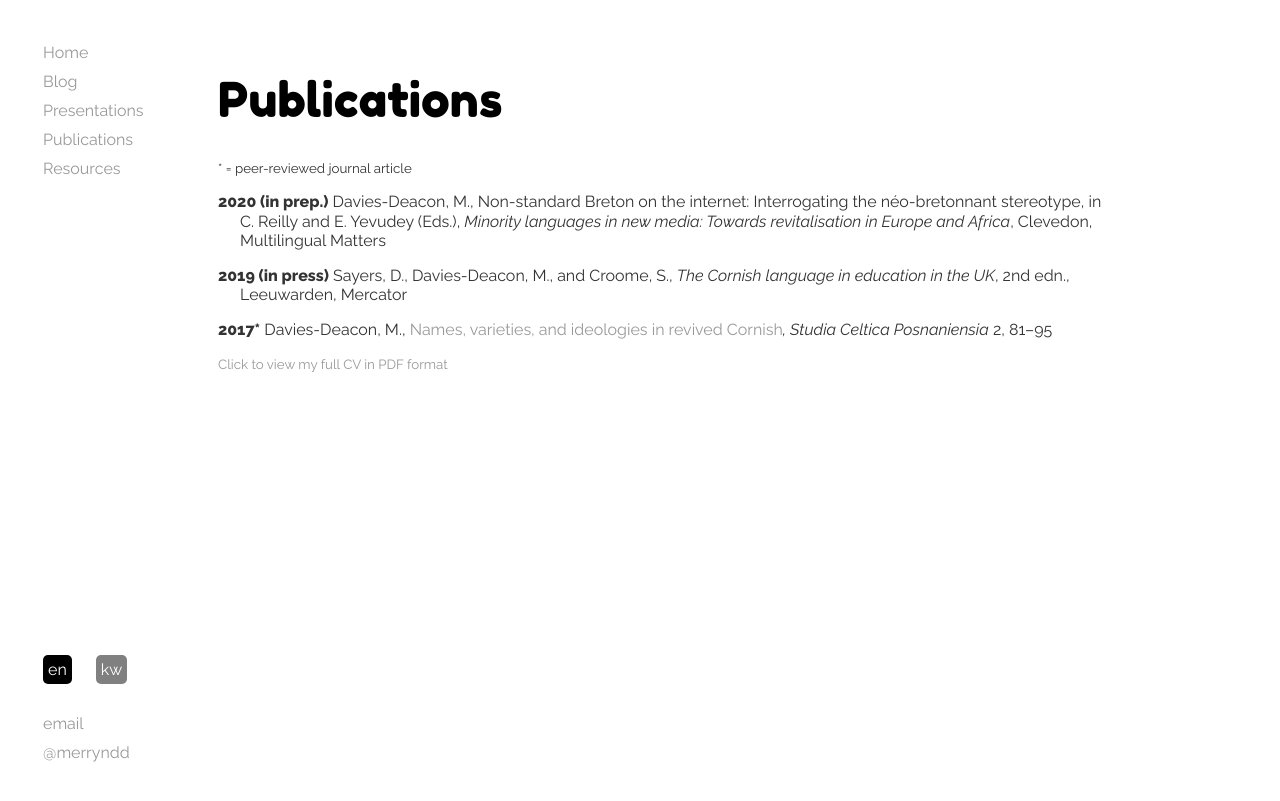
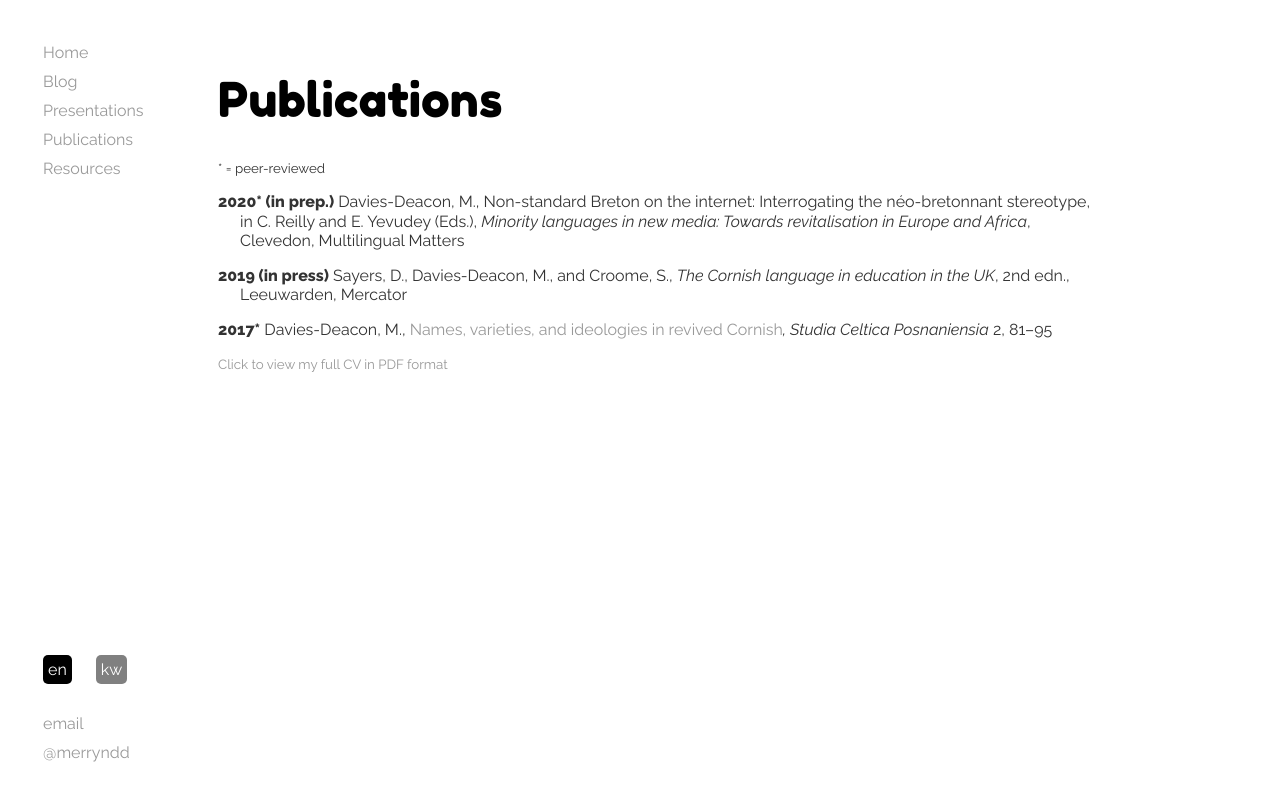
Before and after one commit to merryndd/merryndd.github.io, a Jekyll site: the page built from site/publications/index.html, in a window 1280 px wide. Shown: the top 801 px of the page. Built offline with Jekyll 4.4.1, drawn with Linux system fonts in a browser that asks for light colours; comment, search, counter and statistics services are not loaded.

Commit message:
Modify publications page

```diff
--- a/_includes/publicationlist.html
+++ b/_includes/publicationlist.html
@@ -1,6 +1,6 @@
 <div class="en">
     <h1>Publications</h1>
-    <p style="font-size:smaller">* = peer-reviewed journal article</p>
+    <p style="font-size:smaller">* = peer-reviewed</p>
         {% for post in site.categories.publications %}
             {% if post.type == "article" %}
                 <p class="bibentry">
--- a/site/publications/_posts/2020-11-01-newmedia.html
+++ b/site/publications/_posts/2020-11-01-newmedia.html
@@ -11,4 +11,5 @@ publisher: Multilingual Matters
 statusen: in prep.
 statuskw: o scrifa
 andeditorvowel: true
+peerreview: true
 ---
```
